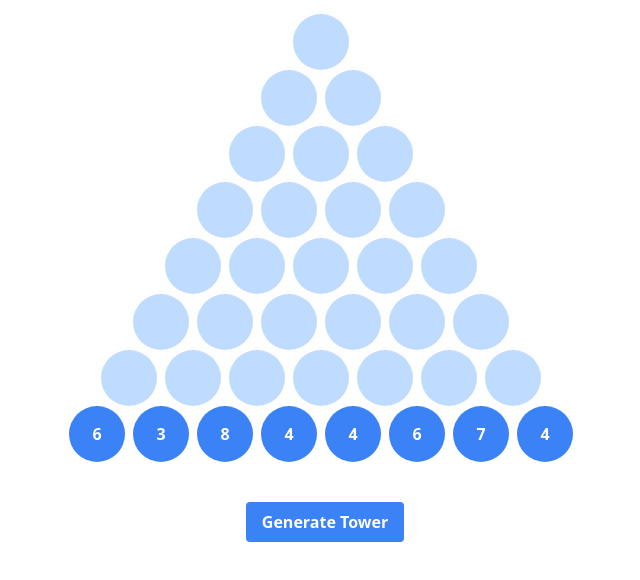
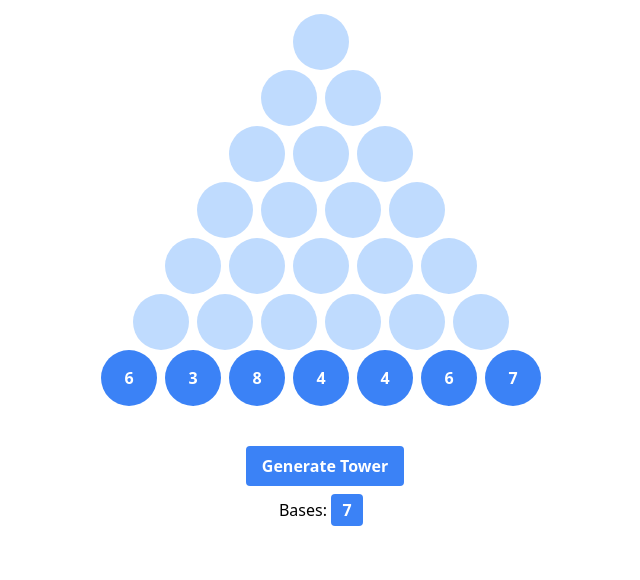
Before and after one commit to andyunleashed/NumberTower, a plain HTML site: page index.html in a window 1280 px wide. Both pictures are taken after a click on the button "Generate Tower". Shown: the part 106-686 px from the top of the page, without its empty margins (315-955 px from the left). Drawn offline with nearby package versions, Linux system fonts and the light colour scheme.

Commit message:
Adjustable bases, int fix for comparison
Signed-off-by: Andy Howells <andy@unleash-it.co.uk>

```diff
--- a/index.html
+++ b/index.html
@@ -24,7 +24,7 @@
                 <template x-for="inputRow in inputRows">
                     <div class="flex flex-row justify-center">
                         <template x-for="number in inputRow">
-                            <input type="number" class="bg-blue-200 text-white font-bold py-4 rounded-full mr-2 size-14 text-center appearance-none" :data-correct="number" x-on:keyup="$event.target.value == number ? $event.target.classList.add('bg-green-500') : $event.target.classList.add('bg-red-500'); $event.target.classList.remove('bg-blue-200')" x-cloak>
+                            <input type="number" class="number-input bg-blue-200 text-white font-bold py-4 rounded-full mr-2 size-14 text-center appearance-none" :data-correct="number" x-on:keyup="parseInt($event.target.value) == parseInt(number) ? $event.target.classList.add('bg-green-500') : $event.target.classList.add('bg-red-500'); $event.target.classList.remove('bg-blue-200')" x-cloak>
                         </template>
                     </div>
                 </template>
@@ -38,11 +38,17 @@
         <div class="flex justify-center mt-10">
             <button @click="generateTower()" class="bg-blue-500 hover:bg-blue-700 text-white font-bold py-2 px-4 rounded">Generate Tower</button>
         </div>
+        <div class="flex justify-center mt-2">
+            <label for="starting-box-count">
+                Bases:
+                <input id="starting-box-count" type="text" x-model="startingBoxCount" class="inline bg-blue-500 text-white font-bold py-1 w-8 rounded mr-2 text-center appearance-none" x-cloak>
+            </label>
+        </div>
     </div>
     <script>
         function numberTower() {
             return {
-                startingBoxCount: 8,
+                startingBoxCount: 7,
                 tower: [],
                 inputRows: [],
                 generateTower() {
@@ -65,6 +71,12 @@
                         }
                         this.inputRows.push(row);
                     }
+                    document.querySelectorAll('.number-input').forEach(element => {
+                        element.classList.remove('bg-green-500');
+                        element.classList.remove('bg-red-500');
+                        element.classList.add('bg-blue-200');
+                        element.value = '';
+                    });
                 }
             }
         }
```
